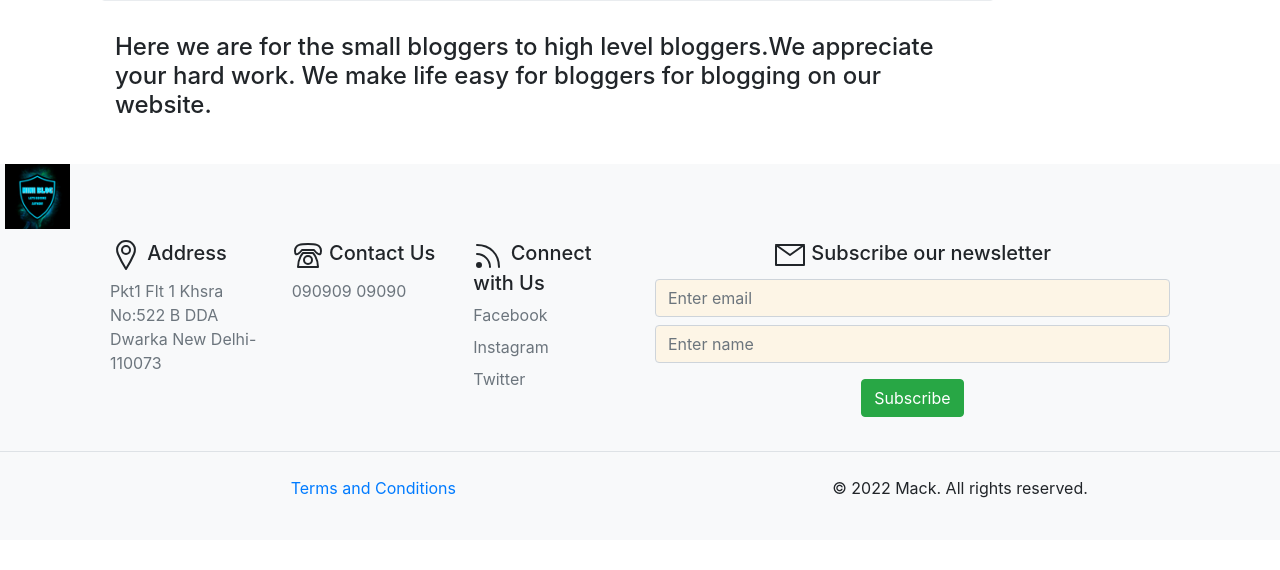
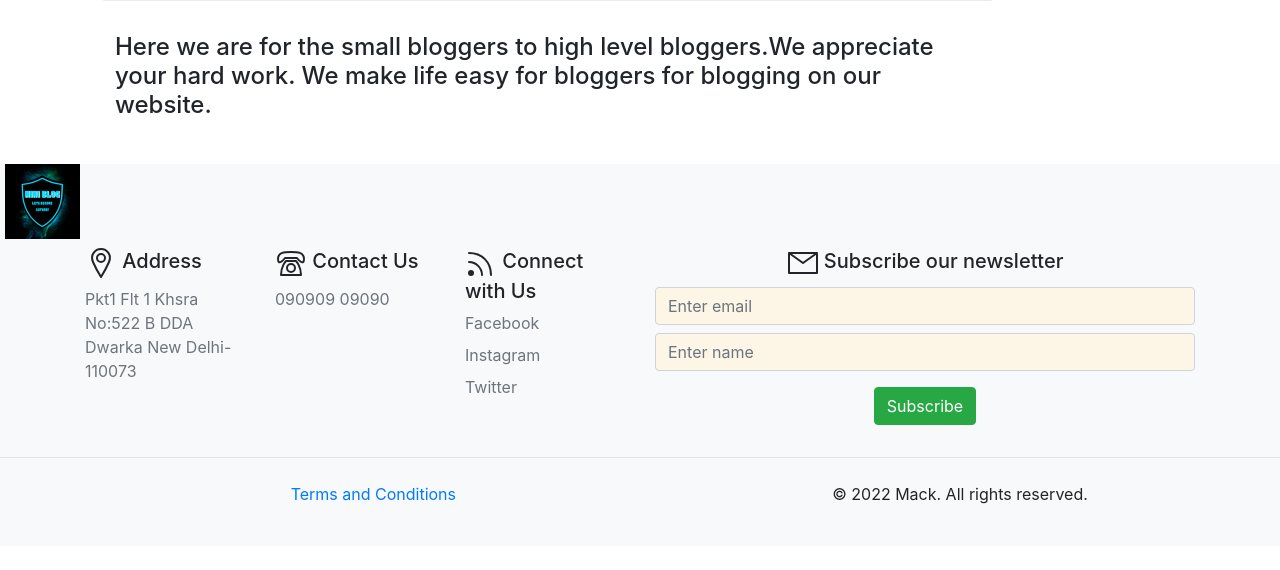
Before and after one commit to manishkumar12i/blog_project, a Django app: page /about/ in a window 1280 px wide. Shown: the part 374-944 px from the top of the page. Before the commit the page ends 872 px from the top, so only its background shows below. Run offline with Django 4.2, Linux system fonts and the light colour scheme; data comes from the database, SQL or seed files in the repository; both versions use the stored data as it was after the commit; some libraries are stand-ins or nearby versions.

Commit message:
email issue newsletter fix with logo add and gice space below logo

```diff
--- a/miniblog/blog/templates/blog/footer.html
+++ b/miniblog/blog/templates/blog/footer.html
@@ -1,11 +1,11 @@
 {% load static %}
 <footer>
 <div align="left">
-<a href="/"><img src="/static/blog/css/images/Blue Neon gaming avatar logo.ico" alt="no image" style="width:70px; padding-left:5px;"></img></a>
+<a href="/"><img src="/static/blog/css/images/Blue Neon gaming avatar logo.ico" alt="no image" style="width:80px; padding-left:5px;"></img></a>
 <div>
 <div class="container">
-    <footer>
-      <div class="row" style="margin: 10px;">
+    <footer class="py-2">
+      <div class="row">
         <div class="col-6 col-md-2 mb-3">
           <h5><svg id="i-location" xmlns="http://www.w3.org/2000/svg" viewBox="0 0 32 32" width="32" height="32" fill="none" stroke="currentcolor" stroke-linecap="round" stroke-linejoin="round" stroke-width="2">
             <circle cx="16" cy="11" r="4" />
@@ -50,7 +50,6 @@
             </div>
              <button type="submit" id="submit" class="btn btn-success">Subscribe</button>
         </form>
-        <br>
     </div>
     <script src="https://ajax.googleapis.com/ajax/libs/jquery/3.3.1/jquery.min.js"></script>
     <script src="{% static 'blog/js/app.js' %}"></script>
@@ -59,7 +58,7 @@
         </div>
       </div>
 
-      <div class="d-flex flex-column flex-sm-row justify-content-between py-4 border-top" style="text-align:center;">
+      <div class="d-flex flex-column flex-sm-row justify-content-between py-4 my-4 border-top " align="center">
         <div class="col-md-5 offset-md-1 mb-3">
           <a href="{% url 'terms'%}" class="col-6 col-md-2 mb-3">Terms and Conditions</a>
       </div>
```
Also changed, not shown: miniblog/db.sqlite3.
